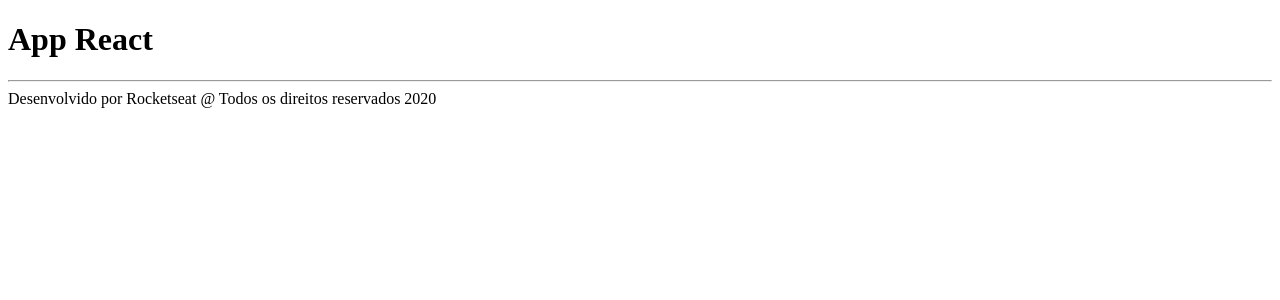
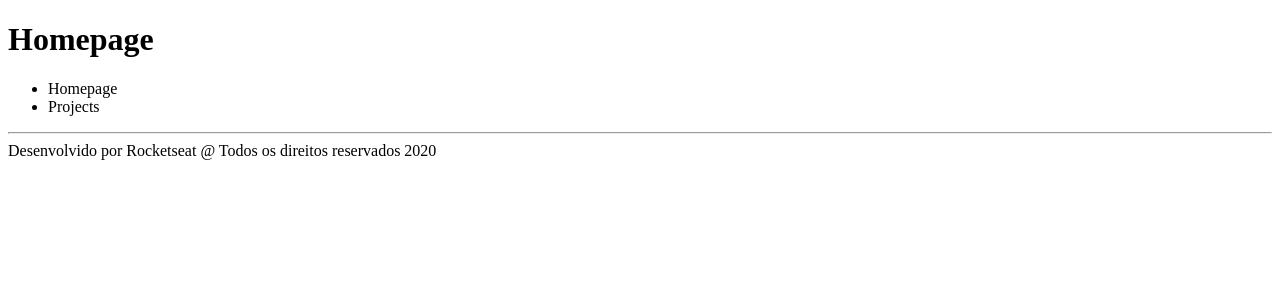
Before and after one commit to rbferreyra/bootcamp-rocketseat-frontend-react, a React app: page / in a window 1280 px wide. Shown: the top 300 px of the page. Built offline with nearby package versions, Linux system fonts and the light colour scheme.

Commit message:
Propriedades

```diff
--- a/src/App.js
+++ b/src/App.js
@@ -10,7 +10,12 @@
 export default function App() {
     return (
         <React.Fragment>
-            <Header />
+            <Header title="Homepage">
+                <ul>
+                    <li>Homepage</li>
+                    <li>Projects</li>
+                </ul>
+            </Header>
             <Footer />
         </React.Fragment>
     );
--- a/src/components/Header.js
+++ b/src/components/Header.js
@@ -1,9 +1,10 @@
 import React from 'react';
 
-export default function Header() {
+export default function Header({ title, children }) {
     return (
         <header>
-            <h1>App React</h1>
+            <h1>{ title }</h1>
+            { children }
         </header>
     );
 }
```
